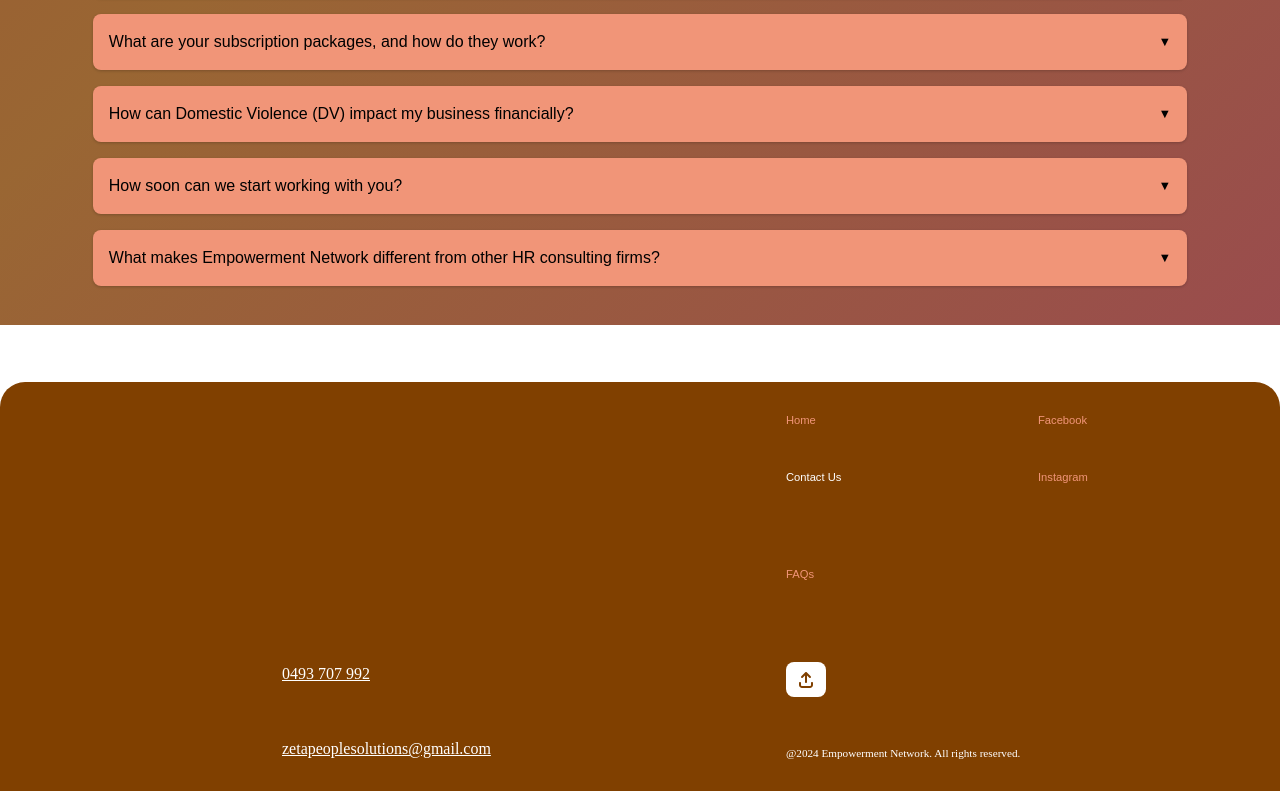
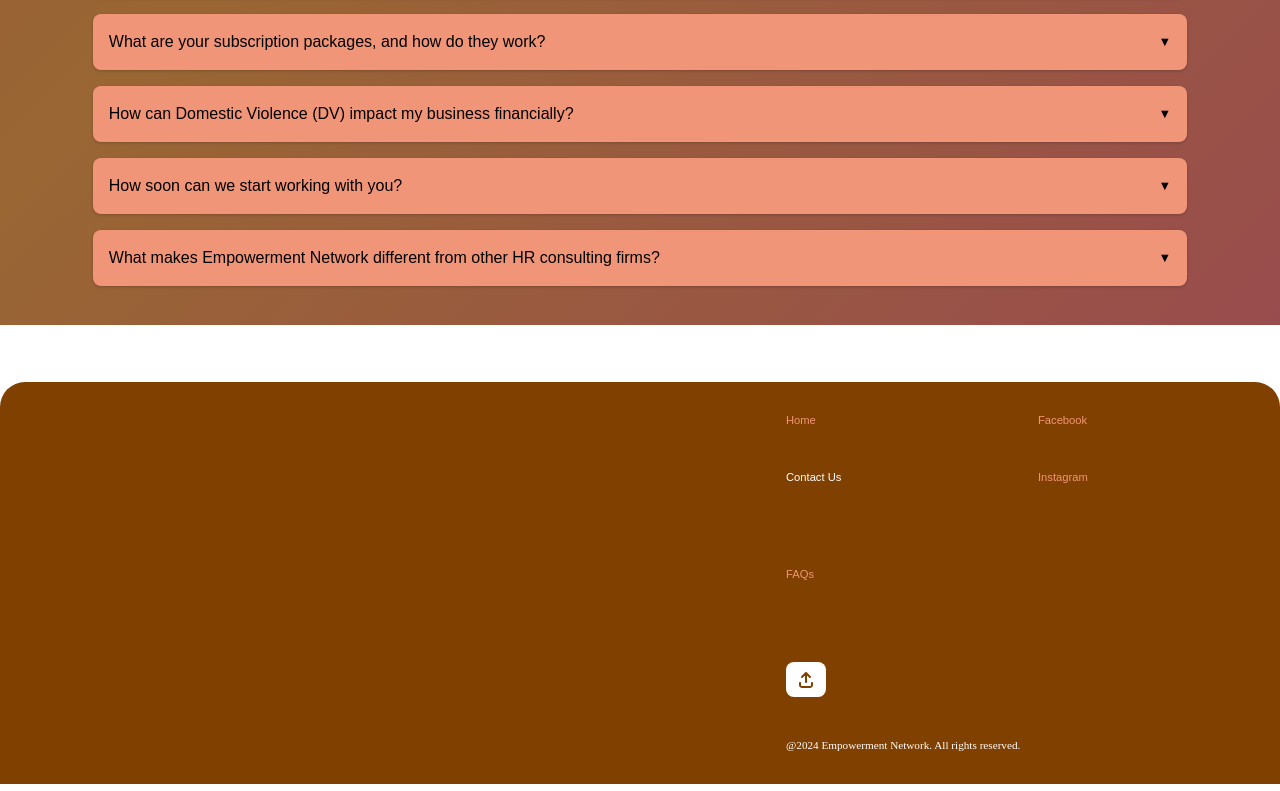
Before and after one commit to trafficcone15/Empowerment-Network, a React (Vite) app in the folder client/empowerment-network-site/: page /faqs in a window 1280 px wide. Shown: the part 1324-2115 px from the top of the page. Built offline with nearby package versions, Linux system fonts and the light colour scheme.

Commit message:
Made site more generic

```diff
--- a/client/empowerment-network-site/src/components/ContactUs.tsx
+++ b/client/empowerment-network-site/src/components/ContactUs.tsx
@@ -17,6 +17,8 @@ interface FormState {
 const ContactUs: React.FC = () => {
     const [showNotification, setShowNotification] = useState(false);
     const [notificationType, setNotificationType] = useState<'success' | 'error' | null>(null);
+    const contactUsPhone = import.meta.env.CONTACT_US_PHONE;
+    const contactUsEmail = import.meta.env.CONTACT_US_EMAIL;
 
     const [isLoading, setIsLoading] = useState(false);
     const [formState, setFormState] = useState<FormState>({
@@ -103,8 +105,8 @@ const ContactUs: React.FC = () => {
                 <div className='contact-us-side-section'>
                     <div className='contact-us-side-wrapper'>
                         <h1 className="sub-heading-text">Contact Us</h1>
-                        <div className='phone-number side-info'><p>0493 707 992</p></div>
-                        <div className='email-address side-info'><p>zetapeoplesolutions@gmail.com</p></div>
+                        <div className='phone-number side-info'><p>{contactUsPhone}</p></div>
+                        <div className='email-address side-info'><p>{contactUsEmail}</p></div>
                     </div>
                 </div>
                 <div className='contact-us-form-section'>
--- a/client/empowerment-network-site/src/components/FAQs.tsx
+++ b/client/empowerment-network-site/src/components/FAQs.tsx
@@ -4,6 +4,7 @@ import AnimateText from './AnimateText';
 import DesignBubbles from './DesignBubbles';
 
 const FAQs: React.FC = () => {
+    const clientName = import.meta.env.CLIENT_NAME;
     const welcomeText = "Welcome to Empowerment Network’s FAQ page! We’re here to answer your questions and provide clear guidance on how our tailored services can support you. Whether you’re exploring options, preparing for a consultation, or seeking ongoing assistance, our mission is to empower you with the resources and answers you need.";
     const welcomeTextSub = `Supporting Your Journey with Knowledge and Care`;
 
@@ -86,7 +87,7 @@ const FAQs: React.FC = () => {
         },
         {
             question: "What makes Empowerment Network different from other HR consulting firms?",
-            answer: `What sets us apart is our people-first approach and the breadth of expertise we bring to every engagement. We don’t just offer off-the-shelf solutions—we take the time to understand your business, your people, and your unique challenges. Whether we’re helping you build leadership capability, design HR systems, or address sensitive issues like Domestic Violence in the workplace, we’re your strategic partner for building a positive, high-performing organization. Plus, Zeta Jacobs, our founder, brings a wealth of experience and passion that inspires real change in the businesses she works with.`
+            answer: `What sets us apart is our people-first approach and the breadth of expertise we bring to every engagement. We don’t just offer off-the-shelf solutions—we take the time to understand your business, your people, and your unique challenges. Whether we’re helping you build leadership capability, design HR systems, or address sensitive issues like Domestic Violence in the workplace, we’re your strategic partner for building a positive, high-performing organization. Plus, ${clientName}, our founder, brings a wealth of experience and passion that inspires real change in the businesses she works with.`
         }
     ];
 
--- a/client/empowerment-network-site/src/components/Footer.tsx
+++ b/client/empowerment-network-site/src/components/Footer.tsx
@@ -7,6 +7,8 @@ import { Link, useNavigate } from 'react-router-dom';
 
 const Footer: React.FC = () => {
     const [shouldScrollToContact, setShouldScrollToContact] = useState(false);
+    const contactUsPhone = import.meta.env.CONTACT_US_PHONE;
+    const contactUsEmail = import.meta.env.CONTACT_US_EMAIL;
 
     useEffect(() => {
         if (shouldScrollToContact) {
@@ -68,9 +70,9 @@ const Footer: React.FC = () => {
                 </div>
                 <div className="grid-item seventh"></div>
                 <div className="grid-item divider-row"></div>
-                <div className="grid-item aligned-cell">0493 707 992</div>
+                <div className="grid-item aligned-cell">{contactUsPhone}</div>
                 <div className="grid-item row-below">
-                zetapeoplesolutions@gmail.com</div>
+                {contactUsEmail}</div>
                 <div className="grid-item scroll-up-cell">
                     <button className="no-underline footer-button" onClick={scrollToTop} data-tooltip="Scroll to top">
                         <FontAwesomeIcon icon={faArrowUpFromBracket} />
--- a/client/empowerment-network-site/src/components/Home.tsx
+++ b/client/empowerment-network-site/src/components/Home.tsx
@@ -18,11 +18,13 @@ import collaborationsPic from '../assets/collab.webp';
 import domesticViolenceImpactImage from '../assets/domestic-violence.webp';
 
 const Home: React.FC = () => {
+    const clientName = import.meta.env.CLIENT_NAME;
+    const clientNameFirstNameOnly = import.meta.env.CLIENT_NAME_FIRST_NAME;
     const welcomeText = `Welcome to Empowerment Network! We provide tailored solutions in HR consulting, leadership
                          development, coaching, and domestic violence awareness for businesses and individuals.
                          Whether you're a business owner looking to streamline your HR processes or an individual seeking
                          professional growth, Empowerment Network is here to support and guide you.
-                         Discover how our bespoke services, led by Zeta Jacobs, can empower your organization and drive
+                         Discover how our bespoke services, led by ${clientName}, can empower your organization and drive
                          success. Explore our service offerings below and learn more about our approach to creating
                          meaningful change through expert guidance and strategic support.`;
     const welcomeTextSub = `Empowering The Workforce`;
@@ -365,7 +367,7 @@ const Home: React.FC = () => {
                             <br />
                             — Sarah Thompson, Thrive Innovations
                             <br /><br />
-                            "Zeta Jacobs brings a wealth of knowledge and genuine compassion to her coaching. She guided me in building
+                            "{clientName} brings a wealth of knowledge and genuine compassion to her coaching. She guided me in building
                             my confidence and redefining my career goals."
                             <br />
                             — John Carver, Professional Coach
@@ -375,7 +377,7 @@ const Home: React.FC = () => {
                             <br />
                             — Mark Evans, Clear Path Corp.
                             <br /><br />
-                            "Zeta's unique approach helped me break through personal barriers and empowered me to embrace new challenges
+                            "{clientNameFirstNameOnly}'s unique approach helped me break through personal barriers and empowered me to embrace new challenges
                             with confidence. I’m now seeing results in both my career and personal life."
                             <br />
                             — Michelle Lee, Individual Client
@@ -390,17 +392,17 @@ const Home: React.FC = () => {
 
             <div className='background-container text-container'>
                 <h1 className="sub-heading-text text-right">
-                    About Zeta Jacobs
+                    About {clientName}
                 </h1>
                 <div className='text-blurb-container left-side'>
                     <div>
                         <p>
-                            Zeta Jacobs is the visionary leader behind Empowerment Network. With over 15 years of senior
-                            executive experience, Zeta has a deep understanding of HR, leadership, and community-building.
+                            {clientName} is the visionary leader behind Empowerment Network. With over 15 years of senior
+                            executive experience, {clientNameFirstNameOnly} has a deep understanding of HR, leadership, and community-building.
                             She is passionate about empowering businesses and individuals through tailored solutions that drive
-                            results. Zeta is also a passionate advocate for domestic violence awareness and prevention, using
+                            results. {clientNameFirstNameOnly}  is also a passionate advocate for domestic violence awareness and prevention, using
                             her platform to bring this critical issue to the forefront of business and society.
-                            Zeta's charismatic speaking style and practical, results-driven approach have made her a sought-
+                            {clientNameFirstNameOnly}'s charismatic speaking style and practical, results-driven approach have made her a sought-
                             after speaker and facilitator at events and conferences.</p>
                     </div>
                     <div className='pic-container'>
--- a/client/empowerment-network-site/src/components/Navbar.tsx
+++ b/client/empowerment-network-site/src/components/Navbar.tsx
@@ -11,6 +11,8 @@ const Navbar: React.FC = () => {
     const [isActive, setIsActive] = useState(false);
     const [shouldScrollToContact, setShouldScrollToContact] = useState(false);
     const navbarRef = useRef<HTMLDivElement>(null);
+    const contactUsPhone = import.meta.env.CONTACT_US_PHONE;
+    const contactUsEmail = import.meta.env.CONTACT_US_EMAIL;
 
     useEffect(() => {
         const handleClickOutside = (event: MouseEvent) => {
@@ -87,7 +89,7 @@ const Navbar: React.FC = () => {
                         <a onClick={() => setIsActive(false)} href="" target="_blank"><FontAwesomeIcon className="icon" icon={faInstagram} /></a>
                     </li>
                     <li className="socials">
-                        <a className="no-underline" data-tooltip="0493 707 992 zetapeoplesolutions@gmail.com"><FontAwesomeIcon className="icon" icon={faPhoneFlip} /></a>
+                        <a className="no-underline" data-tooltip={contactUsPhone+ ' ' +contactUsEmail}><FontAwesomeIcon className="icon" icon={faPhoneFlip} /></a>
                     </li>
                 </ul>
                 <div
```
